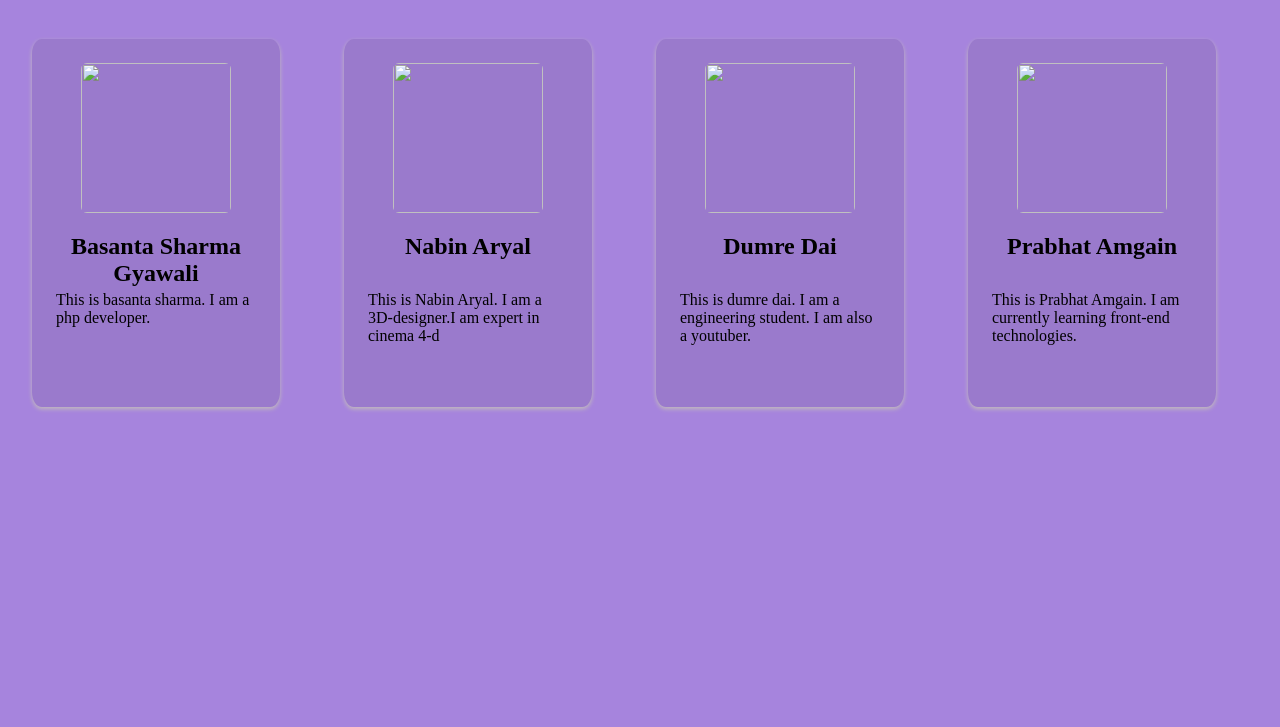
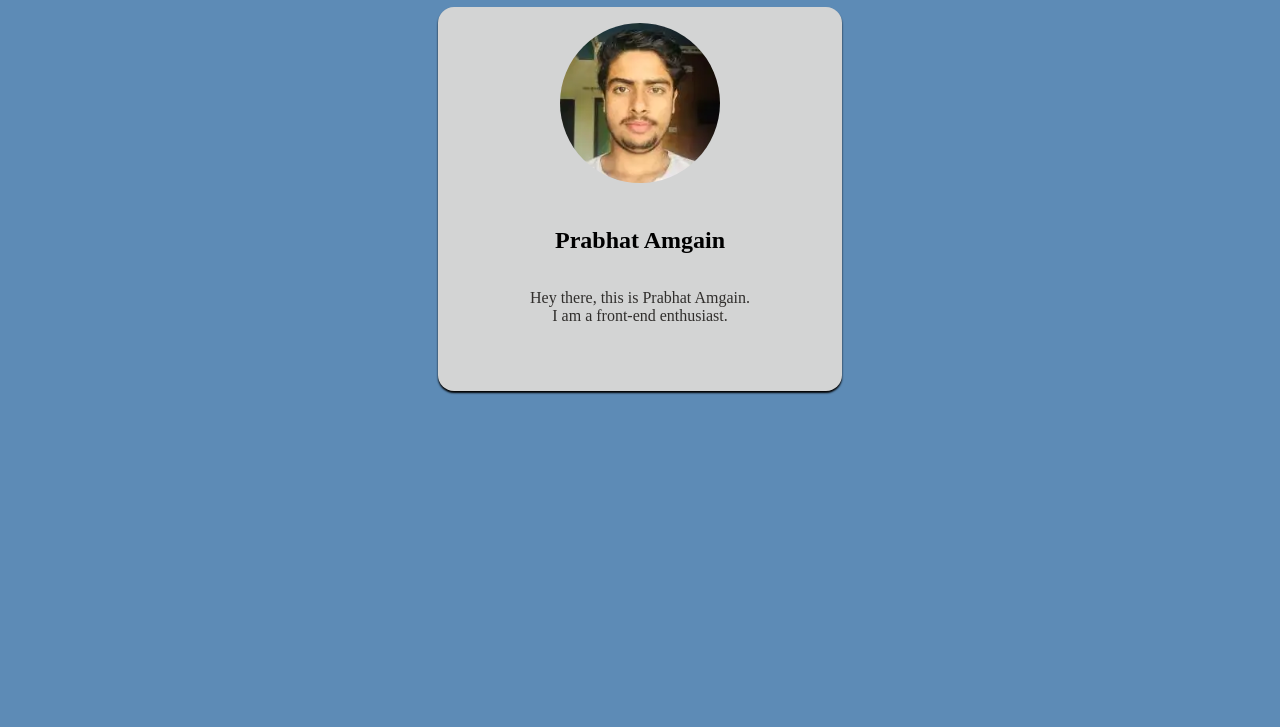
Before and after one commit to Prabhat147/Web-practice, a plain HTML site: page card/card.html in a window 1280 px wide. Shown: the part 73-800 px from the top of the page. Drawn offline with Linux system fonts and the light colour scheme.

Commit message:
image added and minor fixes

```diff
--- a/card/card.html
+++ b/card/card.html
@@ -11,33 +11,14 @@
 </head>
 
 <body>
-    <h1>Our team</h1>
+    <h1>Card</h1>
     <div class="wrapper">
 
         <div class="card" id="card1">
-            <img src="" alt="">
-            <h2>basanta sharma gyawali</h2>
-            <p>This is basanta sharma. I am a php developer.</p>
+            <img src="/card/img.webp" alt="">
+            <h2>prabhat amgain</h2>
+            <p>Hey there, this is Prabhat Amgain.<br>I am a front-end enthusiast.</p>
         </div>
-
-        <div class="card">
-            <img src="" alt="">
-            <h2>nabin aryal</h2>
-            <p>This is Nabin Aryal. I am a 3D-designer.I am expert in cinema 4-d</p>
-        </div>
-
-        <div class="card">
-            <img src="" alt="">
-            <h2>dumre dai</h2>
-            <p>This is dumre dai. I am a engineering student. I am also a youtuber.</p>
-        </div>
-
-        <div class="card">
-            <img src="" alt="">
-            <h2>prabhat amgain</h2>
-            <p>This is Prabhat Amgain. I am currently learning front-end technologies.</p>
-        </div>
-
     </div>
 </body>
 
--- a/card/style.css
+++ b/card/style.css
@@ -1,60 +1,46 @@
 body{
-    margin: 0%;
-    padding: 0%;
-    color: rgb(0, 0, 0);
-    background: rgb(166, 132, 221);
     box-sizing: border-box;
+    color: #000;
+    background: rgb(93, 139, 182);
+}
+div.wrapper{
+    /* border: 2px solid silver; */
+    text-align: center;
+    margin-left: auto;
+    margin-right: auto;
+    width: 32%;
+    height: 24rem;
+    border-radius: 1rem;
+    background: rgb(211, 212, 212);
+    box-shadow: 0px 2px 2px 0px #000;
+}
+div.wrapper:hover{
+    box-shadow: 0px 2px 2.5px 0px #000;
+    transform: scale(1.002)
+}
+div.wrapper:before{
+    color: slateblue;
+}
+div.card{
+    position: relative;
+}
+img{
+    height:10rem;
+    width: 10rem;
+    border-radius: 50%;
+    margin: 1rem;
+    position: relative;
+
 }
 h1{
     text-align: center;
 }
-div.wrapper{
-    display: flex;
-    justify-content: space-between;
-    align-items: center;
-    position: absolute;
-}
-div.card{
-    margin: 2rem;
-    padding: 1.5rem;
-    height: 320px;
-    width: 200px;
-    background: rgb(154, 122, 204);
-    border-radius: 4%;
-    box-shadow: 0px 2px 4px 0px rgb(194, 187, 187);
-}
-div.card:hover{
-    background: rgb(153, 118, 209);
-    box-shadow: 1px 2.5px 4.5px 0px rgb(197, 192, 192);
-    transform: scale(1.03);
-}
-img{
-    display: block;
-    margin-left: auto;
-    margin-right: auto;
-    border-radius: 50%;
-    height: 150px;
-    width: 150px;
-    position: relative;
-    border-radius: 4%;
+h2{
+    text-transform: capitalize;
+    margin: 0.5rem;
+    padding: 1rem;
 }
 p{
-    position: relative;
-    font-weight: 200;
+    color: rgb(48, 46, 44);
+    padding: 3px;
 }
-h2{
-    text-transform: capitalize;
-    text-align: center;
-    height: 2.4rem;
-}
-@media only screen and (max-width:600px){
-    #card1{
-        display:block;
-        position: absolute;
-        color: seagreen;
-    }
-    div.wrapper{
-        display: block;
-        margin: auto 12% ;
-    }
-}
```
Also changed, not shown: card/img.webp (added).
